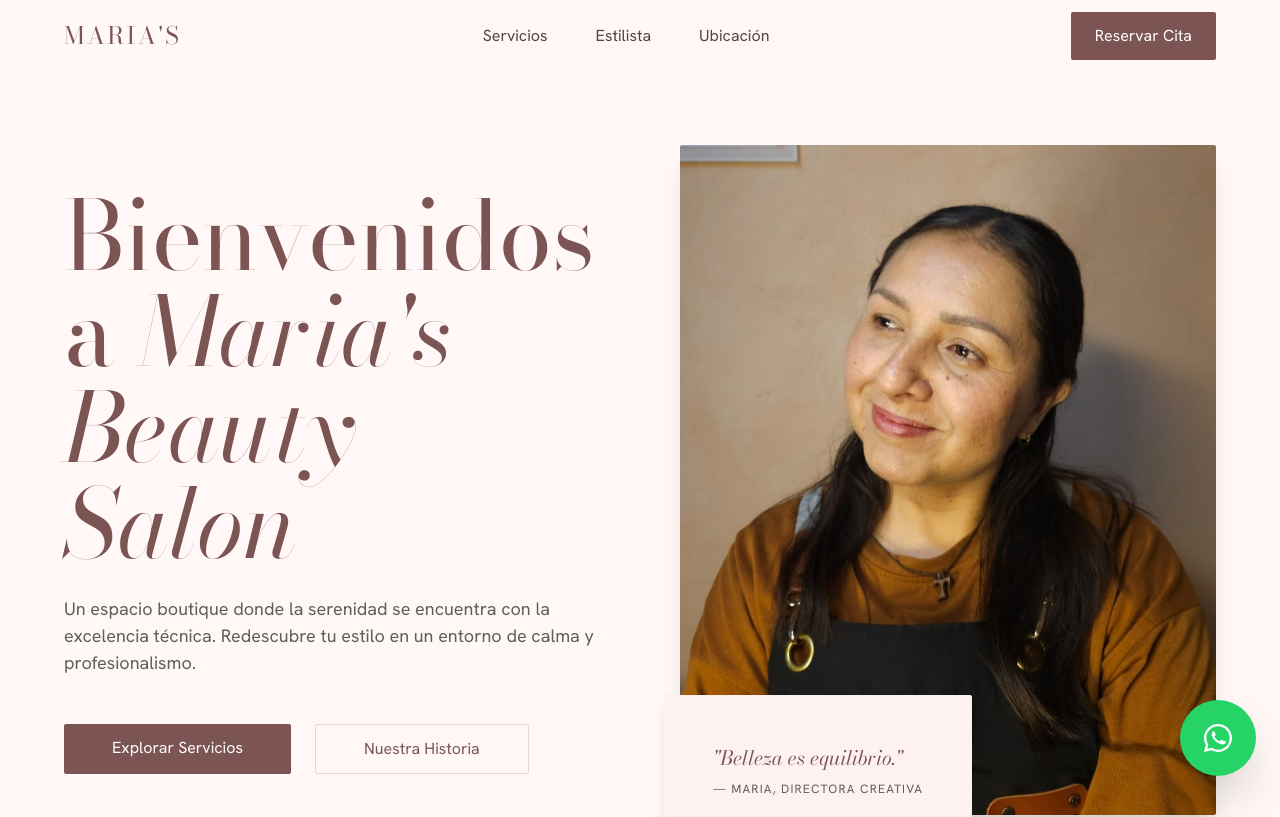
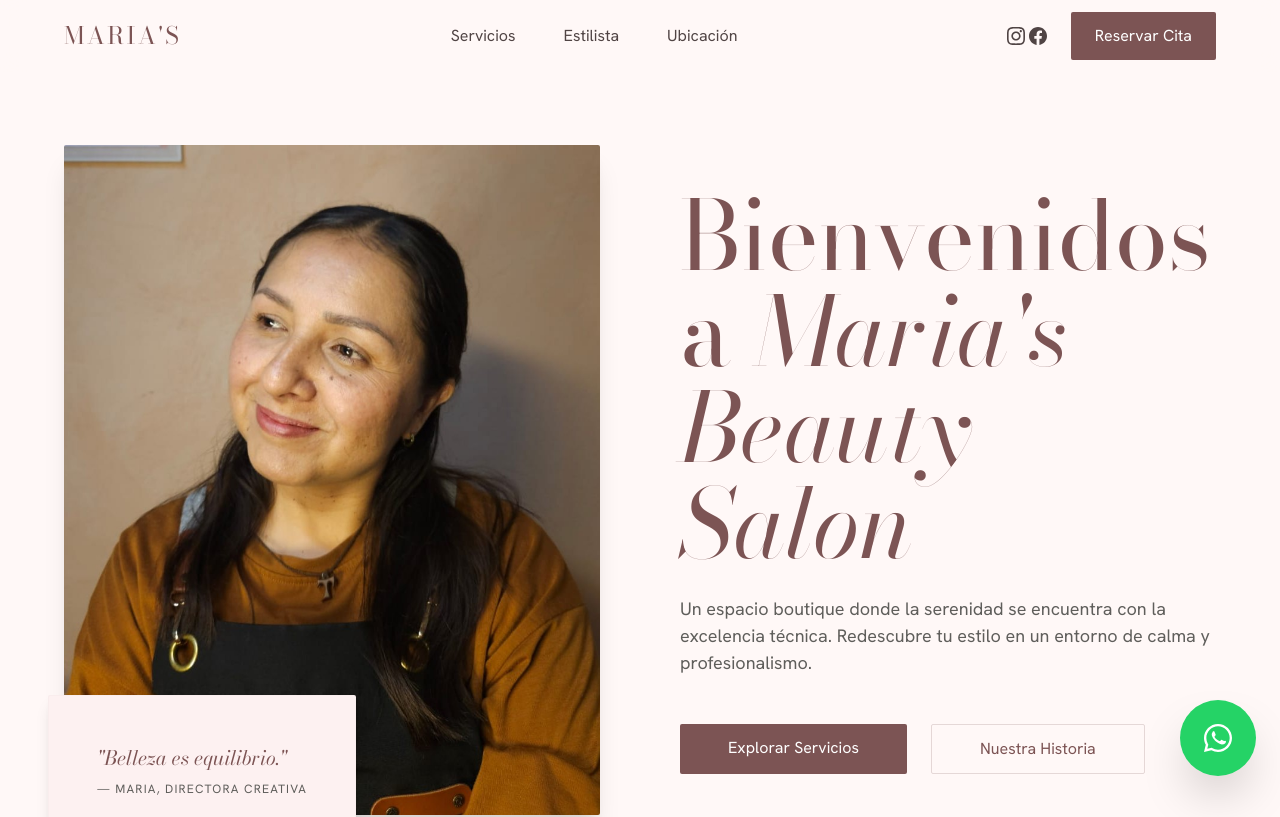
Before and after one commit to JustinAdame13/marias-salon, a React (Vite) app: page / in a window 1280 px wide. Shown: the top 817 px of the page. Built offline with nearby package versions, Linux system fonts and the light colour scheme.

Commit message:
restructuracion de hero en moviles y se agrego botones sociales en el navbar

```diff
--- a/src/components/Hero.jsx
+++ b/src/components/Hero.jsx
@@ -4,16 +4,60 @@
 
 const Hero = () => {
   return (
-    <section className="relative min-h-screen flex items-center overflow-hidden pt-4">
-      <div className="max-w-container-max mx-auto px-md grid md:grid-cols-2 gap-xl items-center">
+    <section className="relative min-h-fit md:min-h-screen flex items-center overflow-hidden pt-6 md:pt-4 pb-lg md:pb-0">
+      <div className="max-w-container-max mx-auto px-md grid md:grid-cols-2 gap-lg md:gap-xl items-center">
 
-        {/* Columna izquierda — centrada en mobile, izquierda en desktop */}
+        {/* Imagen — primero en móvil (order-1), vuelve a su lugar original en desktop */}
+        <motion.div
+          variants={fadeRight}
+          initial="hidden"
+          whileInView="visible"
+          transition={{ delay: 0.1 }}
+          className="relative order-1 md:order-none"
+          viewport={{ once: false, amount: 0.3 }}
+        >
+          <div className="w-full aspect-[4/3] md:aspect-[4/5] relative rounded-3xl md:rounded-sm overflow-hidden shadow-xl">
+            <img
+              src={fotoMaria}
+              alt="Maria Guadalupe García Rentería, estilista profesional en Maria's Beauty Salon"
+              className="w-full h-full object-cover"
+            />
+
+            {/* Overlay con cita — SOLO en móvil, ocupa la base de la imagen */}
+            <div className="md:hidden absolute inset-x-0 bottom-0 bg-gradient-to-t from-black/70 via-black/30 to-transparent pt-16 pb-md px-md">
+              <p className="font-headline-md text-lg italic text-white">
+                "Belleza es equilibrio."
+              </p>
+              <p className="font-label-sm text-label-sm text-white/80 uppercase tracking-widest mt-1">
+                — Maria, Directora Creativa
+              </p>
+            </div>
+          </div>
+
+          {/* Tarjeta flotante — solo desktop, igual que antes */}
+          <motion.div
+            initial={{ opacity: 0, y: 20 }}
+            whileInView={{ opacity: 1, y: 0 }}
+            transition={{ delay: 1.1, duration: 1.2, ease: [0.16, 1, 0.3, 1] }}
+            viewport={{ once: false, amount: 0.3 }}
+            className="absolute -bottom-8 -left-4 bg-surface-container-low p-lg border border-outline-variant/10 shadow-lg hidden md:block rounded-sm"
+          >
+            <p className="font-headline-md text-xl italic text-primary">
+              "Belleza es equilibrio."
+            </p>
+            <p className="font-label-sm text-label-sm text-secondary uppercase tracking-widest mt-base">
+              — Maria, Directora Creativa
+            </p>
+          </motion.div>
+        </motion.div>
+
+        {/* Columna de texto — segundo en móvil (order-2) */}
         <motion.div
           variants={fadeLeft}
           initial="hidden"
           whileInView="visible"
           viewport={{ once: false, amount: 0.3 }}
-          className="text-center md:text-left"
+          className="text-center md:text-left order-2 md:order-none mt-lg md:mt-0"
         >
           <motion.h1
             variants={fadeUp}
@@ -65,39 +109,6 @@
           </motion.div>
         </motion.div>
 
-        {/* Columna derecha — foto, con techo de tamaño en mobile */}
-        <motion.div
-          variants={fadeRight}
-          initial="hidden"
-          whileInView="visible"
-          transition={{ delay: 0.2 }}
-          className="relative mt-lg md:mt-0"
-          viewport={{ once: false, amount: 0.3 }}
-        >
-          <div className="w-full max-w-xs sm:max-w-sm md:max-w-none aspect-[4/5] relative rounded-sm overflow-hidden shadow-xl mx-auto md:mx-0">
-            <img
-              src={fotoMaria}
-              alt="Maria Guadalupe García Rentería, estilista profesional en Maria's Beauty Salon"
-              className="w-full h-full object-cover"
-            />
-          </div>
-
-          <motion.div
-            initial={{ opacity: 0, y: 20 }}
-            whileInView={{ opacity: 1, y: 0 }}
-            transition={{ delay: 1.1, duration: 1.2, ease: [0.16, 1, 0.3, 1] }}
-            viewport={{ once: false, amount: 0.3 }}
-            className="absolute -bottom-8 -left-4 bg-surface-container-low p-lg border border-outline-variant/10 shadow-lg hidden md:block rounded-sm"
-          >
-            <p className="font-headline-md text-xl italic text-primary">
-              "Belleza es equilibrio."
-            </p>
-            <p className="font-label-sm text-label-sm text-secondary uppercase tracking-widest mt-base">
-              — Maria, Directora Creativa
-            </p>
-          </motion.div>
-        </motion.div>
-
       </div>
     </section>
   )
--- a/src/components/Navbar.jsx
+++ b/src/components/Navbar.jsx
@@ -1,16 +1,27 @@
 import { useWhatsApp } from '../context/WhatsAppContext'
+
+const InstagramIcon = () => (
+  <svg xmlns="http://www.w3.org/2000/svg" width="18" height="18" fill="currentColor" viewBox="0 0 24 24">
+    <path d="M12 2.163c3.204 0 3.584.012 4.85.07 3.252.148 4.771 1.691 4.919 4.919.058 1.265.069 1.645.069 4.849 0 3.205-.012 3.584-.069 4.849-.149 3.225-1.664 4.771-4.919 4.919-1.266.058-1.644.07-4.85.07-3.204 0-3.584-.012-4.849-.07-3.26-.149-4.771-1.699-4.919-4.92-.058-1.265-.07-1.644-.07-4.849 0-3.204.013-3.583.07-4.849.149-3.227 1.664-4.771 4.919-4.919 1.266-.057 1.645-.069 4.849-.069zm0-2.163c-3.259 0-3.667.014-4.947.072-4.358.2-6.78 2.618-6.98 6.98-.059 1.281-.073 1.689-.073 4.948 0 3.259.014 3.668.072 4.948.2 4.358 2.618 6.78 6.98 6.98 1.281.058 1.689.072 4.948.072 3.259 0 3.668-.014 4.948-.072 4.354-.2 6.782-2.618 6.979-6.98.059-1.28.073-1.689.073-4.948 0-3.259-.014-3.667-.072-4.947-.196-4.354-2.617-6.78-6.979-6.98-1.281-.059-1.69-.073-4.949-.073zm0 5.838c-3.403 0-6.162 2.759-6.162 6.162s2.759 6.163 6.162 6.163 6.162-2.759 6.162-6.163c0-3.403-2.759-6.162-6.162-6.162zm0 10.162c-2.209 0-4-1.79-4-4 0-2.209 1.791-4 4-4s4 1.791 4 4c0 2.21-1.791 4-4 4zm6.406-11.845c-.796 0-1.441.645-1.441 1.44s.645 1.44 1.441 1.44c.795 0 1.439-.645 1.439-1.44s-.644-1.44-1.439-1.44z"/>
+  </svg>
+)
+
+const FacebookIcon = () => (
+  <svg xmlns="http://www.w3.org/2000/svg" width="18" height="18" fill="currentColor" viewBox="0 0 24 24">
+    <path d="M24 12.073c0-6.627-5.373-12-12-12s-12 5.373-12 12c0 5.99 4.388 10.954 10.125 11.854v-8.385H7.078v-3.47h3.047V9.43c0-3.007 1.792-4.669 4.533-4.669 1.312 0 2.686.235 2.686.235v2.953H15.83c-1.491 0-1.956.925-1.956 1.874v2.25h3.328l-.532 3.47h-2.796v8.385C19.612 23.027 24 18.062 24 12.073z"/>
+  </svg>
+)
+
 const Navbar = () => {
   const { openWhatsApp } = useWhatsApp()
   return (
     <header className="w-full top-0 sticky z-50 bg-surface/80 backdrop-blur-md">
       <nav className="max-w-container-max mx-auto px-md py-sm flex justify-between items-center">
 
-        {/* Logo / Nombre del salón */}
         <span className="font-headline-md text-2xl text-primary tracking-widest uppercase">
           Maria's
         </span>
 
-        {/* Links de navegación — ocultos en móvil */}
         <div className="hidden md:flex gap-lg">
           <a href="#services" className="font-body-md text-on-surface-variant hover:text-primary transition-colors duration-300">
             Servicios
@@ -23,10 +34,33 @@
           </a>
         </div>
 
-        {/* Botón CTA */}
-        <button onClick={openWhatsApp} className="bg-primary text-on-primary px-md py-sm rounded-sm font-label-md hover:opacity-90 transition-opacity active:opacity-70">
-          Reservar Cita
-        </button>
+        <div className="flex items-center gap-sm md:gap-md">
+          {/* Íconos sociales — compactos, solo ícono */}
+          <div className="flex items-center gap-xs">
+            <a
+              href="https://www.instagram.com/mariassbeautysalon/"
+              target="_blank"
+              rel="noopener noreferrer"
+              aria-label="Instagram"
+              className="text-on-surface-variant hover:text-primary transition-colors"
+            >
+              <InstagramIcon />
+            </a>
+            <a
+              href="https://www.facebook.com/lupita.Garcia.Renteria.7"
+              target="_blank"
+              rel="noopener noreferrer"
+              aria-label="Facebook"
+              className="text-on-surface-variant hover:text-primary transition-colors"
+            >
+              <FacebookIcon />
+            </a>
+          </div>
+
+          <button onClick={openWhatsApp} className="bg-primary text-on-primary px-md py-sm rounded-sm font-label-md hover:opacity-90 transition-opacity active:opacity-70">
+            Reservar Cita
+          </button>
+        </div>
 
       </nav>
     </header>
```
